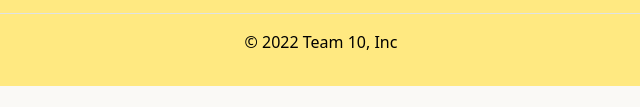
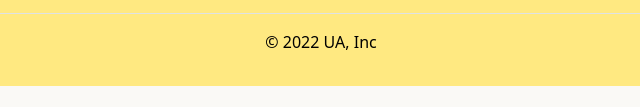
Before and after one commit to bryantran-van/HackTheBreakUA, a plain HTML site: page index.html in a window 1280 px wide. Shown: the part 871-978 px from the top of the page, 319-959 px from the left. Drawn offline with nearby package versions, Linux system fonts and the light colour scheme.

Commit message:
Edit footer-text to Team Name

```diff
--- a/text/footer.html
+++ b/text/footer.html
@@ -8,6 +8,6 @@
             <li class="nav-item"><a href="#" class="nav-link px-2 text-muted">FAQs</a></li>
             <li class="nav-item"><a href="#" class="nav-link px-2 text-muted">About</a></li>
         </ul>
-        <p class="text-center text-muted footer-text">© 2022 Team 10, Inc</p>
+        <p class="text-center text-muted footer-text">© 2022 UA, Inc</p>
     </footer>
 </div>
```
